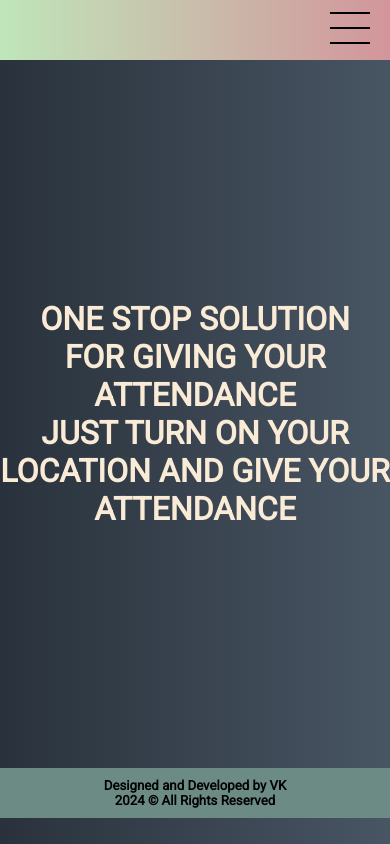
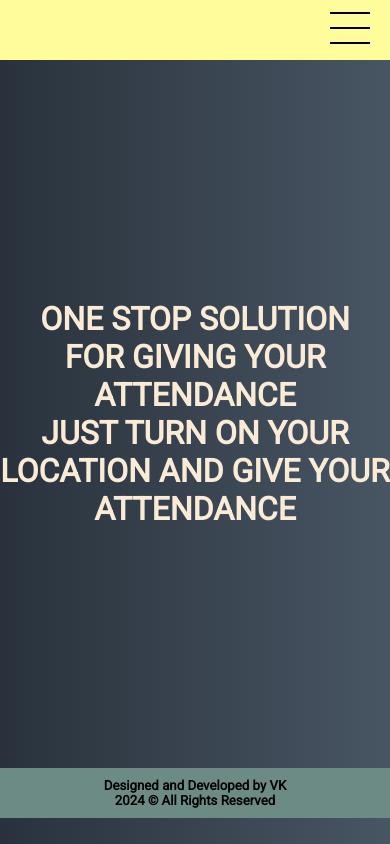
Before and after one commit to Vikas-18/attendance_marker, a React (Create React App) app: page / in a window 390 px wide. Built offline with nearby package versions, Linux system fonts and the light colour scheme; a web font is replaced by a local one.

Commit message:
navbar css changes

```diff
--- a/src/Components/css/navbar.css
+++ b/src/Components/css/navbar.css
@@ -12,13 +12,9 @@
 
 .navbar {
   height: 60px;
-  background: #d3959b;
-  /* fallback for old browsers */
-  background: -webkit-linear-gradient(to right, #bfe6ba, #d3959b);
-  /* Chrome 10-25, Safari 5.1-6 */
-  background: linear-gradient(to right, #bfe6ba, #d3959b);
-  /* W3C, IE 10+/ Edge, Firefox 16+, Chrome 26+, Opera 12+, Safari 7+ */
+  background-color: #fffc9b;
   position: relative;
+  z-index: 1000;
 }
 
 .menu-icon {
@@ -79,7 +75,7 @@
     position: absolute;
     right: 0;
     top: 60px;
-    background-color: #fef7e5;
+    background-color: #fffc9b;
     width: 0px;
     height: calc(100vh - 60px);
     transition: all 0.3s ease-in;
```
